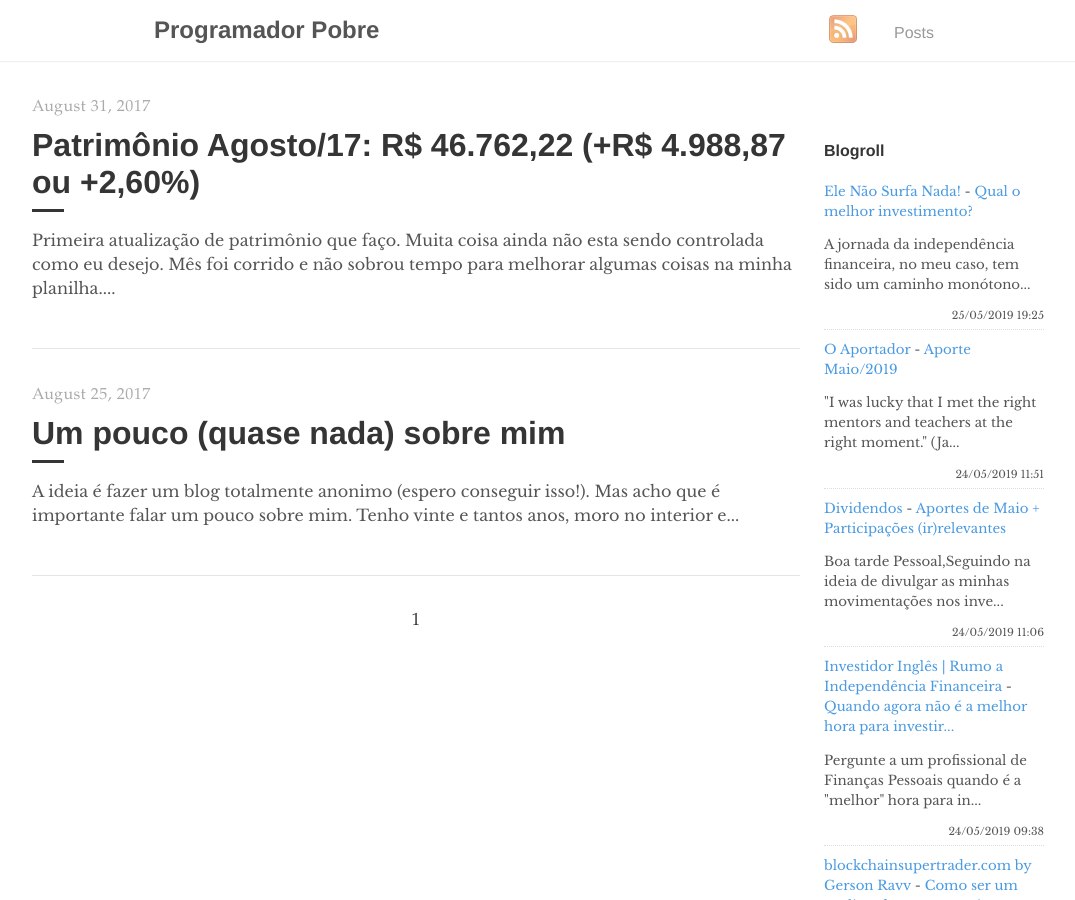
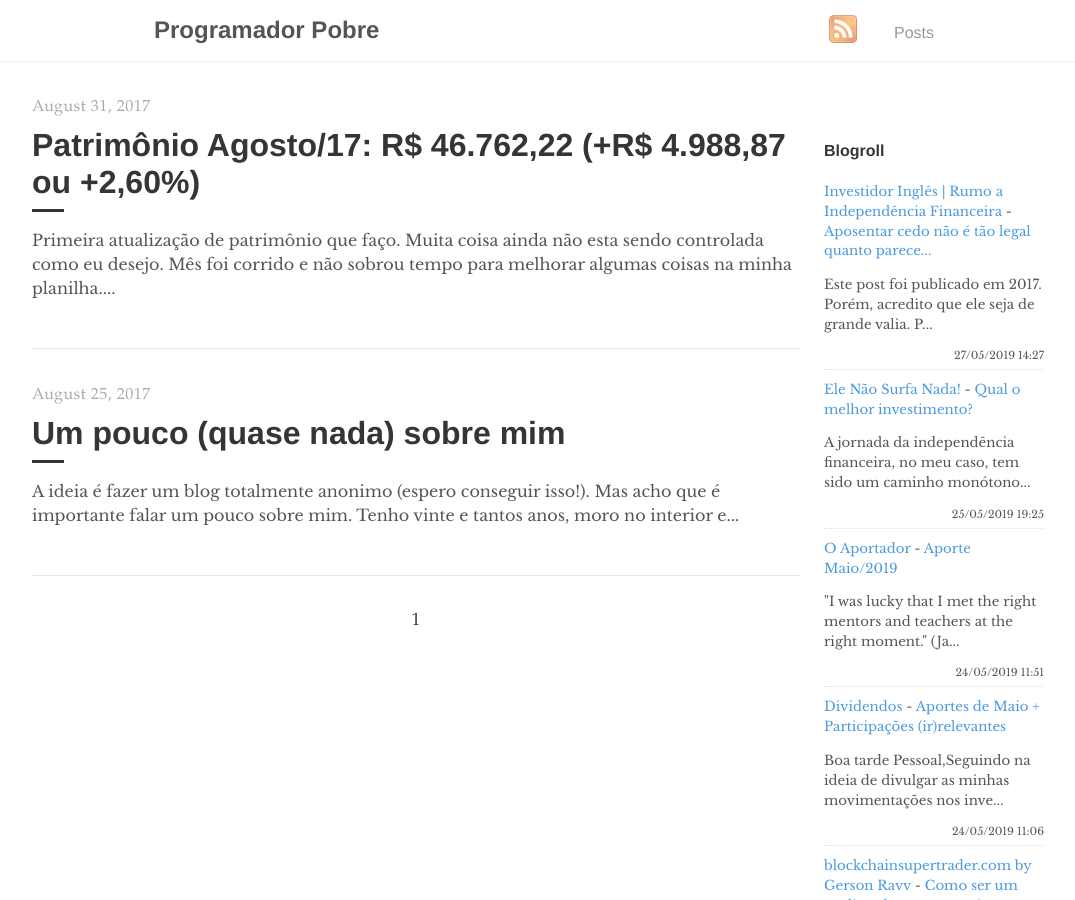
Before and after one commit to programadorpobre/programadorpobre.github.io, a Jekyll site: the page built from index.html, in a window 1280 px wide and 900 px high. Shown: the whole window, without its empty margins (96-1171 px from the left). Built offline with Jekyll 4.4.1, drawn with Linux system fonts in a browser that asks for light colours; the list of posts is cut into pages by our own code; comment, search, counter and statistics services are not loaded.

Commit message:
[ci skip] travis #660

```diff
--- a/_includes/feed-entries.html
+++ b/_includes/feed-entries.html
@@ -1,3 +1,8 @@
+<div class="feed-entry">
+    <a class="feed-entry-site-name" href="https://www.investidoringles.com/">Investidor Inglês | Rumo a Independência Financeira</a> - <a class="feed-entry-title" href="https://www.investidoringles.com/2019/05/aposentar-cedo-nao-e-tao-legal-para-seu-cerebro.html">Aposentar cedo não é tão legal quanto parece...</a>
+    <p class="feed-entry-summary">Este post foi publicado em 2017. Porém, acredito que ele seja de grande valia. P...</p>
+    <time datetime="2019-05-27T14:27:00.000-03:00">27/05/2019 14:27</time>
+</div>
 <div class="feed-entry">
     <a class="feed-entry-site-name" href="https://elenaosurfanada.blogspot.com/">Ele Não Surfa Nada!</a> - <a class="feed-entry-title" href="https://elenaosurfanada.blogspot.com/2019/05/qual-o-melhor-investimento.html">Qual o melhor investimento?</a>
     <p class="feed-entry-summary">A jornada da independência financeira, no meu caso, tem sido um caminho monótono...</p>
@@ -12,11 +17,6 @@
     <a class="feed-entry-site-name" href="http://bonsdividendos.blogspot.com/">Dividendos</a> - <a class="feed-entry-title" href="http://bonsdividendos.blogspot.com/2019/05/aportes-de-maio-participacoes.html">Aportes de Maio + Participações (ir)relevantes</a>
     <p class="feed-entry-summary">Boa tarde Pessoal,Seguindo na ideia de divulgar as minhas movimentações nos inve...</p>
     <time datetime="2019-05-24T11:06:00.000-07:00">24/05/2019 11:06</time>
-</div>
-<div class="feed-entry">
-    <a class="feed-entry-site-name" href="https://www.investidoringles.com/">Investidor Inglês | Rumo a Independência Financeira</a> - <a class="feed-entry-title" href="https://www.investidoringles.com/2019/05/quando-e-melhor-hora-para-investir.html">Quando agora não é a melhor hora para investir...</a>
-    <p class="feed-entry-summary">Pergunte a um profissional de Finanças Pessoais quando é a "melhor" hora para in...</p>
-    <time datetime="2019-05-24T09:38:00.000-03:00">24/05/2019 09:38</time>
 </div>
 <div class="feed-entry">
     <a class="feed-entry-site-name" href="http://www.blockchainsupertrader.com/">blockchainsupertrader.com by Gerson Ravv</a> - <a class="feed-entry-title" href="http://www.blockchainsupertrader.com/2019/05/como-ser-um-analista-de-suporte-mais.html">Como ser um analista de suporte mais eficiente e produtivo - Parte 1</a>
```
